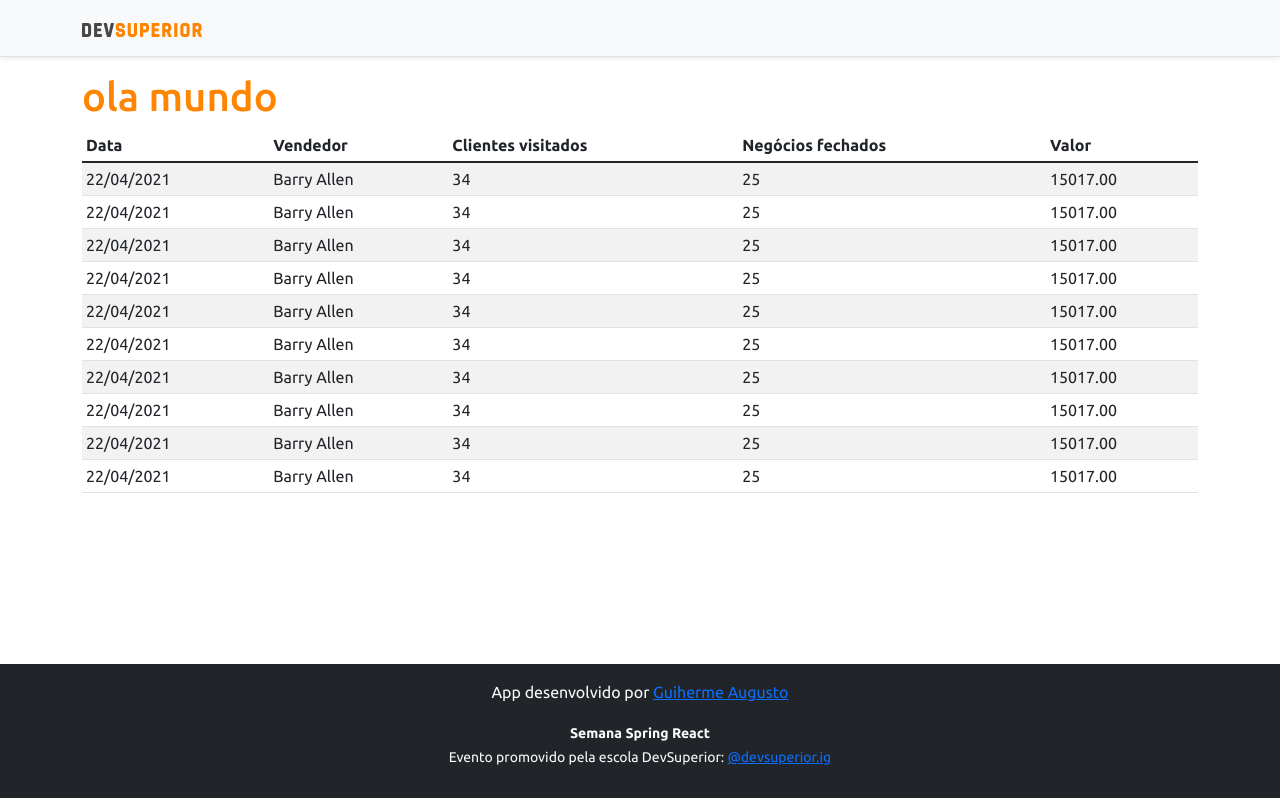
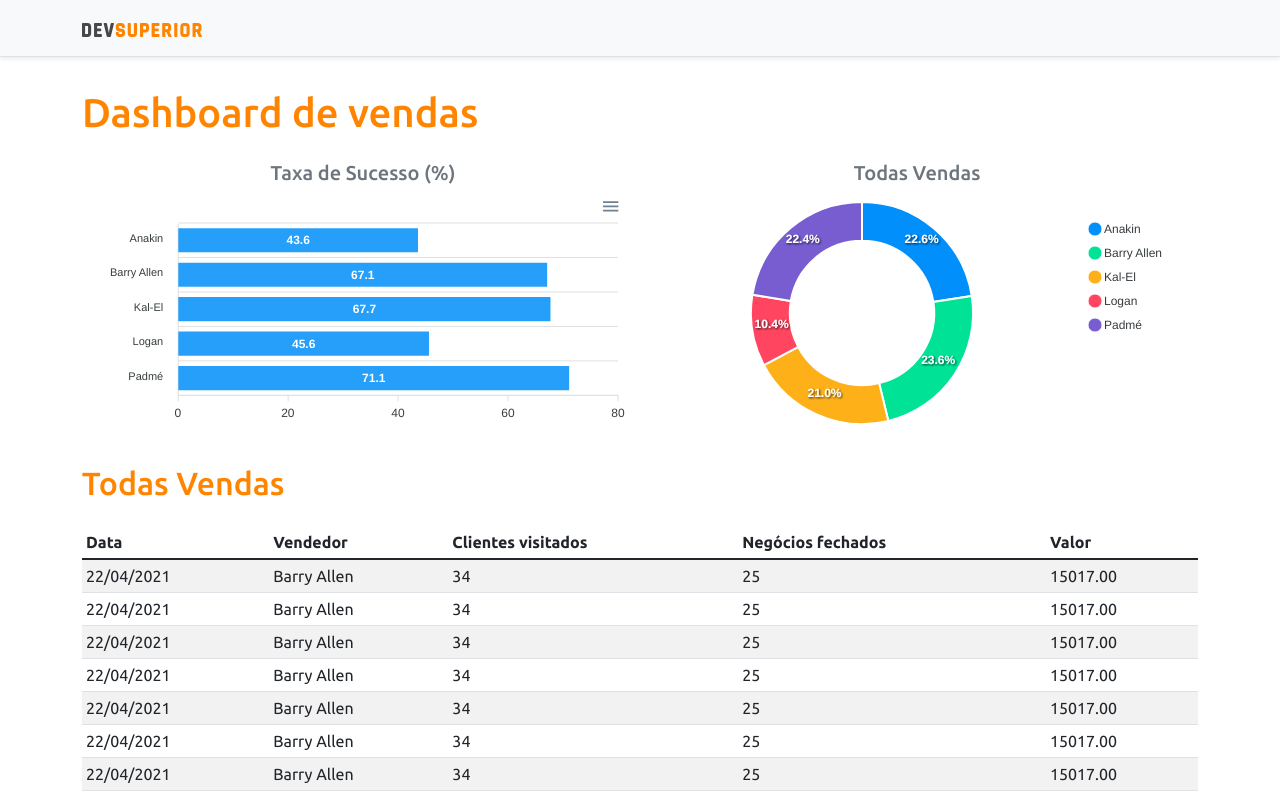
Before and after one commit to GuilhermeA08/projeto-sds4, a React (Create React App) app in the folder frontend/: page / in a window 1280 px wide. Shown: the top 798 px of the page. Built offline with nearby package versions, Linux system fonts and the light colour scheme.

Commit message:
Static charts

```diff
--- a/frontend/package.json
+++ b/frontend/package.json
@@ -10,8 +10,10 @@
     "@types/node": "^12.20.23",
     "@types/react": "^17.0.20",
     "@types/react-dom": "^17.0.9",
+    "apexcharts": "^3.28.1",
     "bootstrap": "^5.1.0",
     "react": "^17.0.2",
+    "react-apexcharts": "^1.3.9",
     "react-dom": "^17.0.2",
     "react-scripts": "4.0.3",
     "typescript": "^4.4.2",
--- a/frontend/src/App.tsx
+++ b/frontend/src/App.tsx
@@ -1,4 +1,6 @@
+import BarChart from "components/BarChart";
 import DataTable from "components/DataTable";
+import DonutChart from "components/DonutChart";
 import Footer from "components/Footer";
 import NavBar from "components/NavBar";
 
@@ -7,7 +9,22 @@ function App() {
     <>
       <NavBar />
       <div className="container">
-        <h1 className="text-primary">ola mundo</h1>
+        <h1 className="text-primary py-3">Dashboard de vendas</h1>
+
+        <div className="row px-3">
+          <div className="col-sm-6">
+            <h5 className="text-center text-secondary">Taxa de Sucesso (%)</h5>
+            <BarChart />
+          </div>
+          <div className="col-sm-6">
+            <h5 className="text-center text-secondary">Todas Vendas</h5>
+            <DonutChart />
+          </div>
+        </div>
+
+        <div className="py-3">
+          <h2 className="text-primary">Todas Vendas</h2>
+        </div>
         <DataTable />
       </div>
       <Footer />
--- /dev/null
+++ b/frontend/src/components/BarChart/index.tsx
@@ -0,0 +1,34 @@
+import Chart from "react-apexcharts";
+
+function BarChart() {
+  const options = {
+    plotOptions: {
+      bar: {
+        horizontal: true,
+      },
+    },
+  };
+
+  const mockData = {
+    labels: {
+      categories: ["Anakin", "Barry Allen", "Kal-El", "Logan", "Padmé"],
+    },
+    series: [
+      {
+        name: "% Sucesso",
+        data: [43.6, 67.1, 67.7, 45.6, 71.1],
+      },
+    ],
+  };
+
+  return (
+    <Chart
+      options={{ ...options, xaxis: mockData.labels }}
+      series={mockData.series}
+      type="bar"
+      height="240"
+    />
+  );
+}
+
+export default BarChart;
--- /dev/null
+++ b/frontend/src/components/DonutChart/index.tsx
@@ -0,0 +1,25 @@
+import Chart from "react-apexcharts";
+
+function DonutChart() {
+  const mockData = {
+    series: [477138, 499928, 444867, 220426, 473088],
+    labels: ["Anakin", "Barry Allen", "Kal-El", "Logan", "Padmé"],
+  };
+
+  const options = {
+    legend: {
+      show: true,
+    },
+  };
+
+  return (
+    <Chart
+      options={{ ...options, labels: mockData.labels }}
+      series={mockData.series}
+      type="donut"
+      height="240"
+    />
+  );
+}
+
+export default DonutChart;
```
Also changed, not shown: 1 other file (tests, documents, lock files or other folders).
